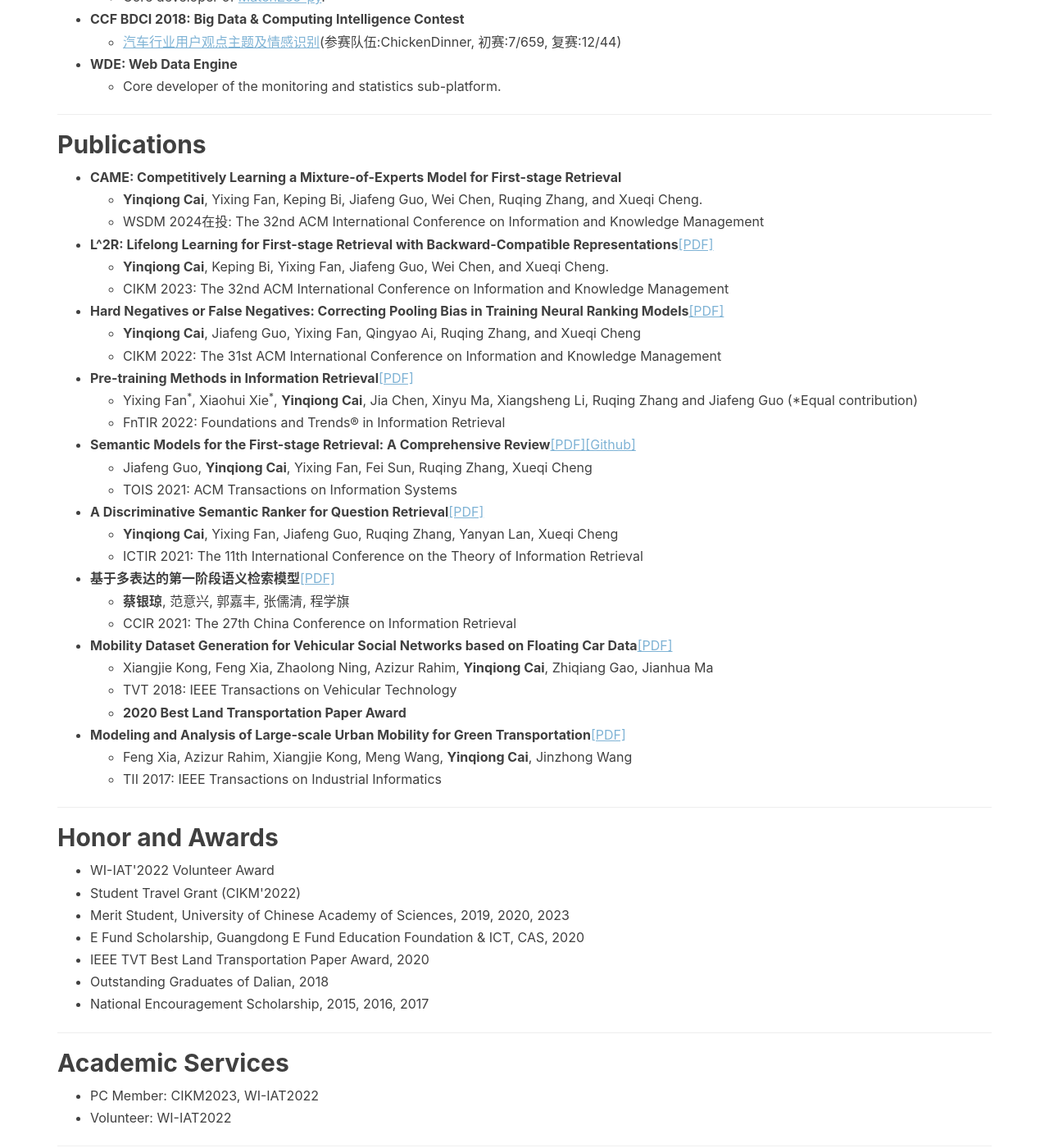
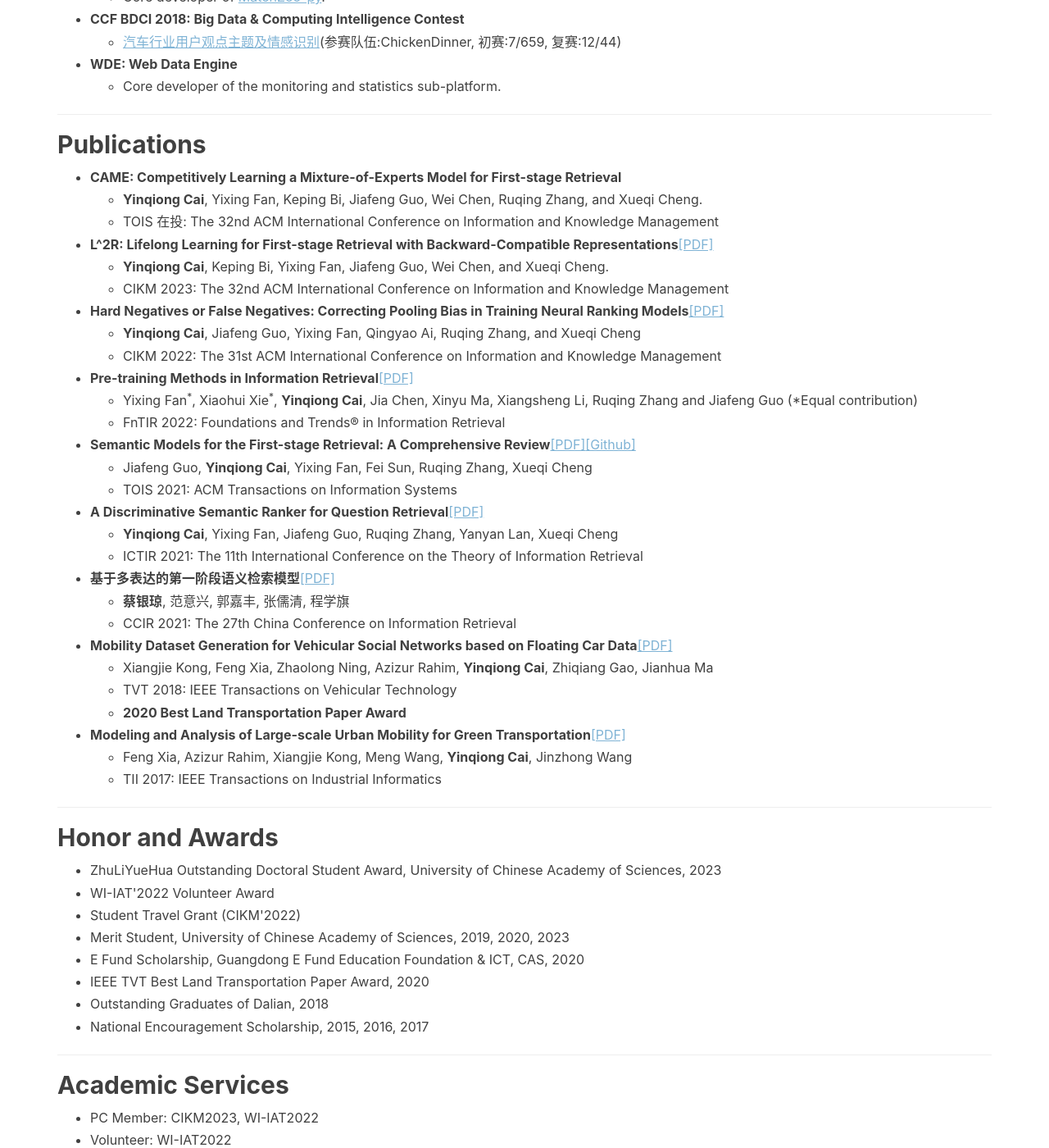
Before and after one commit to caiyinqiong/caiyinqiong.github.io, a Jekyll site: the page built from resume.html, in a window 1280 px wide and 1400 px high, scrolled down 1106 px. Shown: the whole window at 82% size. Built offline with Jekyll 4.4.1, drawn with Linux system fonts in a browser that asks for light colours; nearby versions of some CDN libraries; comment, search, counter and statistics services are not loaded.

Commit message:
Update resume.html

```diff
--- a/resume.html
+++ b/resume.html
@@ -85,9 +85,9 @@ header-img: "img/post-bg-rwd.jpg"
 <li><strong>CAME: Competitively Learning a Mixture-of-Experts Model for First-stage Retrieval</strong></li>
     <ul>
         <li><strong>Yinqiong Cai</strong>, Yixing Fan, Keping Bi, Jiafeng Guo, Wei Chen, Ruqing Zhang, and Xueqi Cheng.</li>
-        <li>WSDM 2024在投: The 32nd ACM International Conference on Information and Knowledge Management</li>
+        <li>TOIS 在投: The 32nd ACM International Conference on Information and Knowledge Management</li>
 </ul>
-  <li><strong>L^2R: Lifelong Learning for First-stage Retrieval with Backward-Compatible Representations</strong><a href="https://arxiv.org/pdf/2308.11512.pdf" style="color:#7FB3D5;text-decoration:underline">[PDF]</a></li>
+  <li><strong>L^2R: Lifelong Learning for First-stage Retrieval with Backward-Compatible Representations</strong><a href="https://dl.acm.org/doi/pdf/10.1145/3583780.3614947" style="color:#7FB3D5;text-decoration:underline">[PDF]</a></li>
     <ul>
         <li><strong>Yinqiong Cai</strong>, Keping Bi, Yixing Fan, Jiafeng Guo, Wei Chen, and Xueqi Cheng.</li>
         <li>CIKM 2023: The 32nd ACM International Conference on Information and Knowledge Management</li>
@@ -136,6 +136,7 @@ Comprehensive Review</strong><a href="https://arxiv.org/abs/2103.04831" style="c
     <hr>
     <h2>Honor and Awards</h2>
 <ul>
+    <li>ZhuLiYueHua Outstanding Doctoral Student Award, University of Chinese Academy of Sciences, 2023</li>
     <li>WI-IAT'2022 Volunteer Award</li>
     <li>Student Travel Grant (CIKM'2022)</li>
     <li>Merit Student, University of Chinese Academy of Sciences, 2019, 2020, 2023</li>
```
